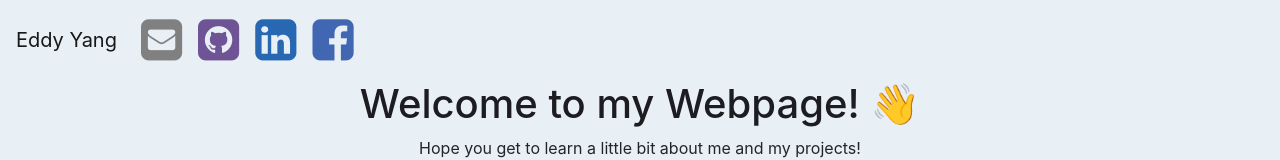
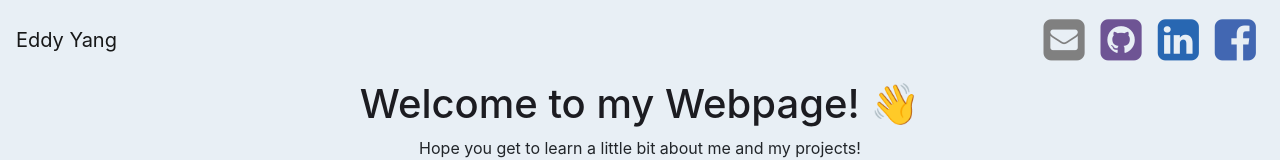
Before and after one commit to eddyangang/portfolio-2025, a React (Create React App) app: page / in a window 1280 px wide. Shown: the top 160 px of the page. Built offline with nearby package versions, Linux system fonts and the light colour scheme; a web font is replaced by a local one.

Commit message:
updated resume

```diff
--- a/src/components/Jumbotron/index.js
+++ b/src/components/Jumbotron/index.js
@@ -26,13 +26,16 @@ export default function index() {
                 <a
                     className='btn btn-secondary'
                     download
-                    href='./img/Resume_2025.pdf'
+                    href='./img/SDET_Resume_2025.pdf'
                 >
                     <i className='fa fa-download'></i> Resume
                 </a>
             </div>
             <div className='collapse text-center p-2' id='resume'>
-                <object data='./img/Resume_2025.pdf' type='application/pdf'>
+                <object
+                    data='./img/SDET_Resume_2025.pdf'
+                    type='application/pdf'
+                >
                     Resume
                 </object>
             </div>
--- a/src/components/myNavbar/index.js
+++ b/src/components/myNavbar/index.js
@@ -6,7 +6,7 @@ import Contact from '../ContactModal';
 
 export default function myNavbar() {
     return (
-        <Navbar collapseOnSelect expand='lg'>
+        <Navbar className='justify-between'>
             <Navbar.Brand href='/'>Eddy Yang</Navbar.Brand>
             <Nav className='row-md justify-between'>
                 <Contact />
```
Also changed, not shown: 2 other files (tests, documents, lock files or other folders).
